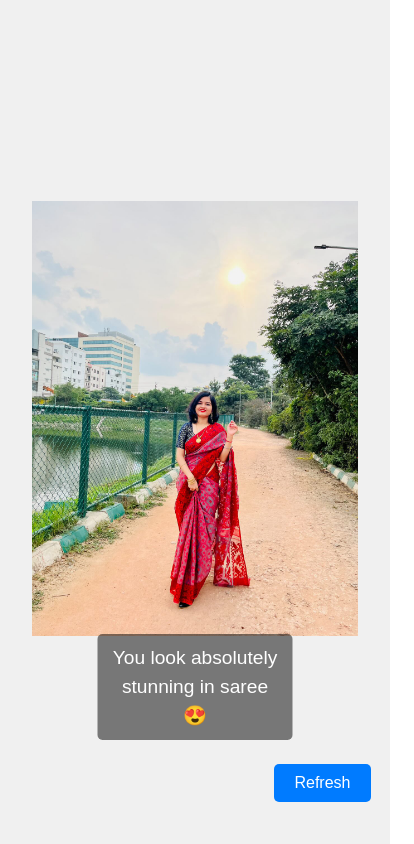
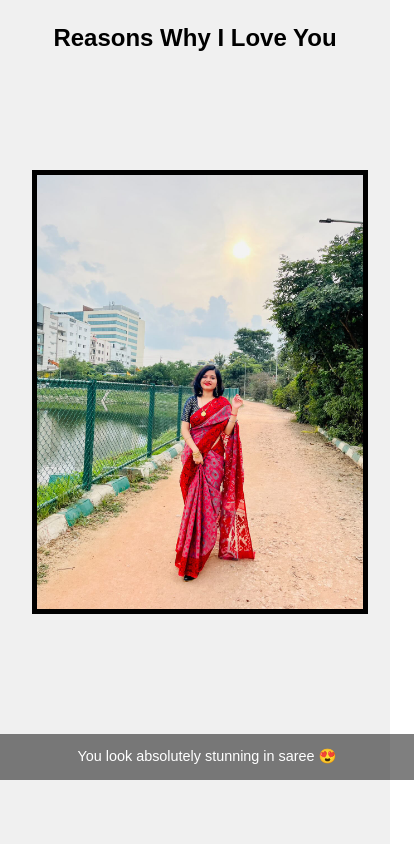
Before and after one commit to mauryarohit/100-reasons, a website built with Vite: page index.html in a window 390 px wide. Shown: the whole page, 414 px wide, since content can reach past the window. Built offline with nearby package versions, Linux system fonts and the light colour scheme.

Commit message:
Refactor image handling and layout for the 100 Reasons app; add new image and improve styles for better responsiveness.

```diff
--- a/index.html
+++ b/index.html
@@ -3,17 +3,17 @@
   <head>
     <meta charset="UTF-8" />
     <meta name="viewport" content="width=device-width, initial-scale=1.0" />
-    <title>Image Shuffle App</title>
-    <link rel="stylesheet" href="/src/style.css" />
+    <title>100 Reasons</title>
+    <link rel="stylesheet" type="text/css" href="./src/style.css" />
   </head>
   <body>
+    <div class="page-title">Reasons Why I Love You</div>
     <div id="app">
       <div class="image-container">
-        <img id="background-image" src="/public/vite.svg" alt="Background" />
+        <img id="background-image" src="" alt="Background" />
         <div id="caption">Default Caption</div>
       </div>
-      <button id="refresh-button">Refresh</button>
     </div>
-    <script type="module" src="/src/main.js"></script>
+    <script type="module" src="./src/main.js"></script>
   </body>
 </html>
--- a/src/main.js
+++ b/src/main.js
@@ -7,28 +7,31 @@ document.querySelector('#app').innerHTML = `
     <div>
       <img id="background-image" src="" alt="Background Image" />
       <p id="caption"></p>
-      <button id="refresh-button">Refresh</button>
     </div>
   </div>
 `
 
 const images = [
-  { src: '/public/saree.jpg', caption: 'You look absolutely stunning in saree 😍' },
-  { src: '/public/smile.jpg', caption: 'You have a wonderful smile 😊' },
+  { src: './saree.jpg', caption: 'You look absolutely stunning in saree 😍' },
+  { src: './smile.JPG', caption: 'You have a wonderful smile 😊' },
+  { src: './weird.JPG', caption: 'You\'re a beautiful kind of odd, and it\'s perfect. 💫✨💕' },
 ];
 
 const backgroundImage = document.getElementById('background-image');
 const caption = document.getElementById('caption');
-const refreshButton = document.getElementById('refresh-button');
 
-function shuffleImage() {
-  const randomIndex = Math.floor(Math.random() * images.length);
-  const selectedImage = images[randomIndex];
+let currentIndex = 0;
+
+function showNextImage() {
+  currentIndex = (currentIndex + 1) % images.length;
+  const selectedImage = images[currentIndex];
   backgroundImage.src = selectedImage.src;
   caption.textContent = selectedImage.caption;
 }
 
-refreshButton.addEventListener('click', shuffleImage);
+// Initialize with the first image
+backgroundImage.src = images[0].src;
+caption.textContent = images[0].caption;
 
-// Initialize with the first image
-shuffleImage();
+// Rotate images every 3 seconds
+setInterval(showNextImage, 10000);
--- a/src/style.css
+++ b/src/style.css
@@ -31,6 +31,7 @@ body {
   height: 100vh;
   background-color: #f0f0f0;
   font-family: Arial, sans-serif;
+  overflow: hidden;
 }
 
 h1 {
@@ -89,43 +90,47 @@ button:focus-visible {
   position: relative;
   width: 100%;
   height: 100%;
+  display: flex;
+  justify-content: center;
+  align-items: center;
   overflow: hidden;
 }
 
 #background-image {
   width: 100%;
-  height: 100%;
-  object-fit: cover;
+  height: auto;
+  max-height: 85vh; /* Reduce maximum height to leave space for caption */
+  object-fit: contain;
+  display: block;
+  margin: auto;
+  border: 5px solid black;
 }
 
 #caption {
   position: absolute;
-  bottom: 10%;
-  left: 50%;
-  transform: translateX(-50%);
+  bottom: 20px; /* Fixed bottom distance */
+  left: 0;
+  right: 0;
   background: rgba(0, 0, 0, 0.5);
   color: white;
-  padding: 10px;
-  border-radius: 5px;
-  font-size: 1.2em;
+  padding: 15px 0;
+  font-size: 1em;
   text-align: center;
+  width: 100%;
+  word-wrap: break-word;
 }
 
-#refresh-button {
+.page-title {
+  text-align: center;
+  color: black;
+  font-size: 24px;
+  font-weight: bold;
+  margin-top: 20px;
+  margin-bottom: 20px;
   position: absolute;
-  bottom: 5%;
-  right: 5%;
-  padding: 10px 20px;
-  font-size: 1em;
-  background-color: #007bff;
-  color: white;
-  border: none;
-  border-radius: 5px;
-  cursor: pointer;
-}
-
-#refresh-button:hover {
-  background-color: #0056b3;
+  width: 100%;
+  top: 0;
+  z-index: 1;
 }
 
 @media (prefers-color-scheme: light) {
@@ -140,3 +145,20 @@ button:focus-visible {
     background-color: #f9f9f9;
   }
 }
+
+@media (max-width: 768px) {
+  #caption {
+    font-size: 0.9em;
+    padding: 12px;
+    bottom: 50px; /* Increased space from bottom on mobile */
+  }
+
+  #background-image {
+    max-height: 75vh; /* Further reduce image height on mobile to prevent overlap */
+    margin-bottom: 60px; /* Add margin bottom to create space for caption */
+  }
+
+  .image-container {
+    padding-bottom: 60px; /* Add padding to container to ensure space for caption */
+  }
+}
--- /dev/null
+++ b/vite.config.js
@@ -0,0 +1,8 @@
+import { defineConfig } from 'vite'
+
+export default defineConfig({
+  base: './',
+  build: {
+    outDir: 'dist',
+  }
+})
```
Also changed, not shown: public/weird.JPG (added).
